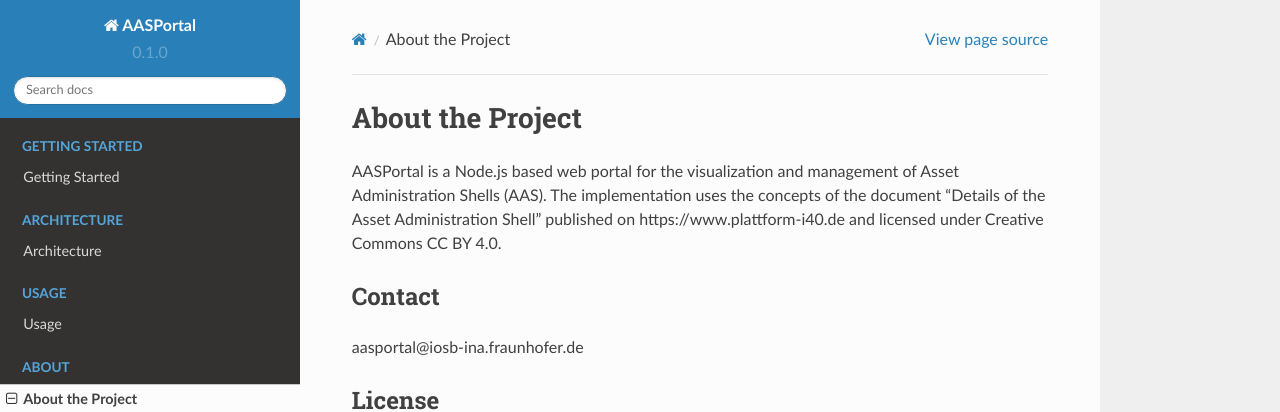
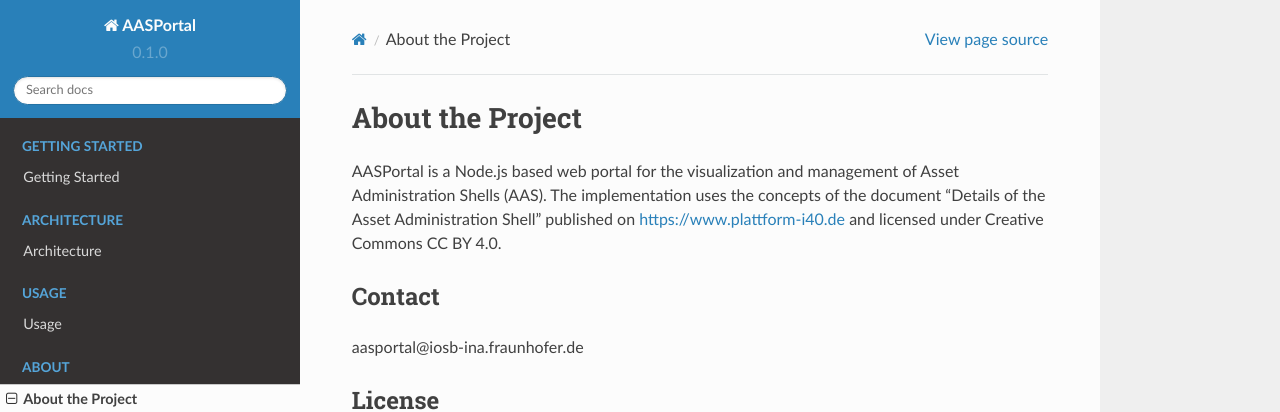
Before and after one commit to FraunhoferIOSB/AASPortal, a Sphinx documentation site: the page built from docs/source/about/about.md, in a window 1280 px wide. Shown: the top 412 px of the page. Built offline with Sphinx 7.4.7 and the Read the Docs theme 2.0.0, drawn with Linux system fonts in a browser that asks for light colours; part of the change alters nothing that is shown.

```diff
--- a/docs/source/about/about.md
+++ b/docs/source/about/about.md
@@ -1,6 +1,6 @@
 # About the Project
 
-AASPortal is a Node.js based web portal for the visualization and management of Asset Administration Shells (AAS). The implementation uses the concepts of the document “Details of the Asset Administration Shell” published on https://www.plattform-i40.de and licensed under Creative Commons CC BY 4.0.
+AASPortal is a Node.js based web portal for the visualization and management of Asset Administration Shells (AAS). The implementation uses the concepts of the document “Details of the Asset Administration Shell” published on [https://www.plattform-i40.de](https://www.plattform-i40.de) and licensed under Creative Commons CC BY 4.0.
 
 ## Contact
 
```
